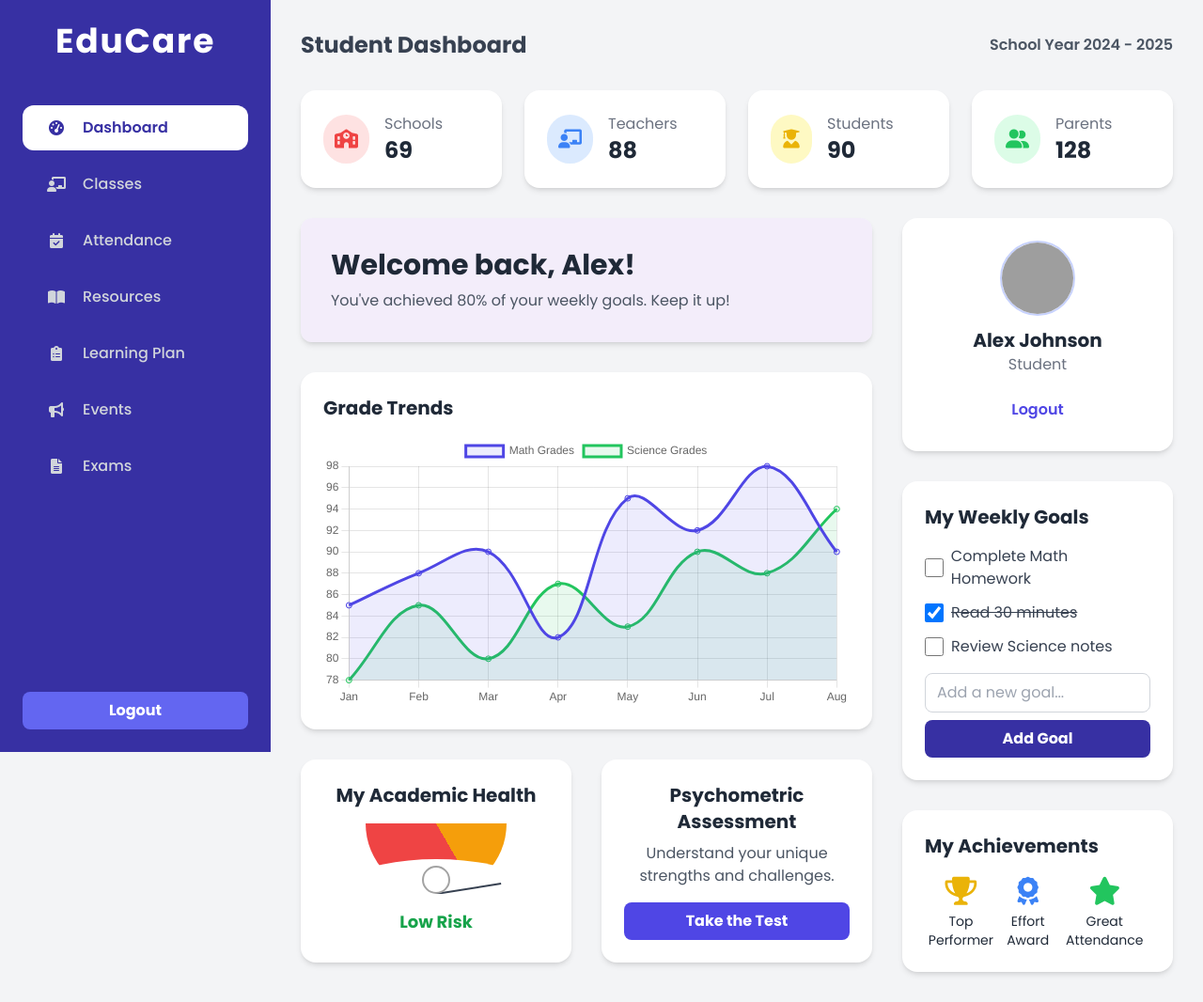
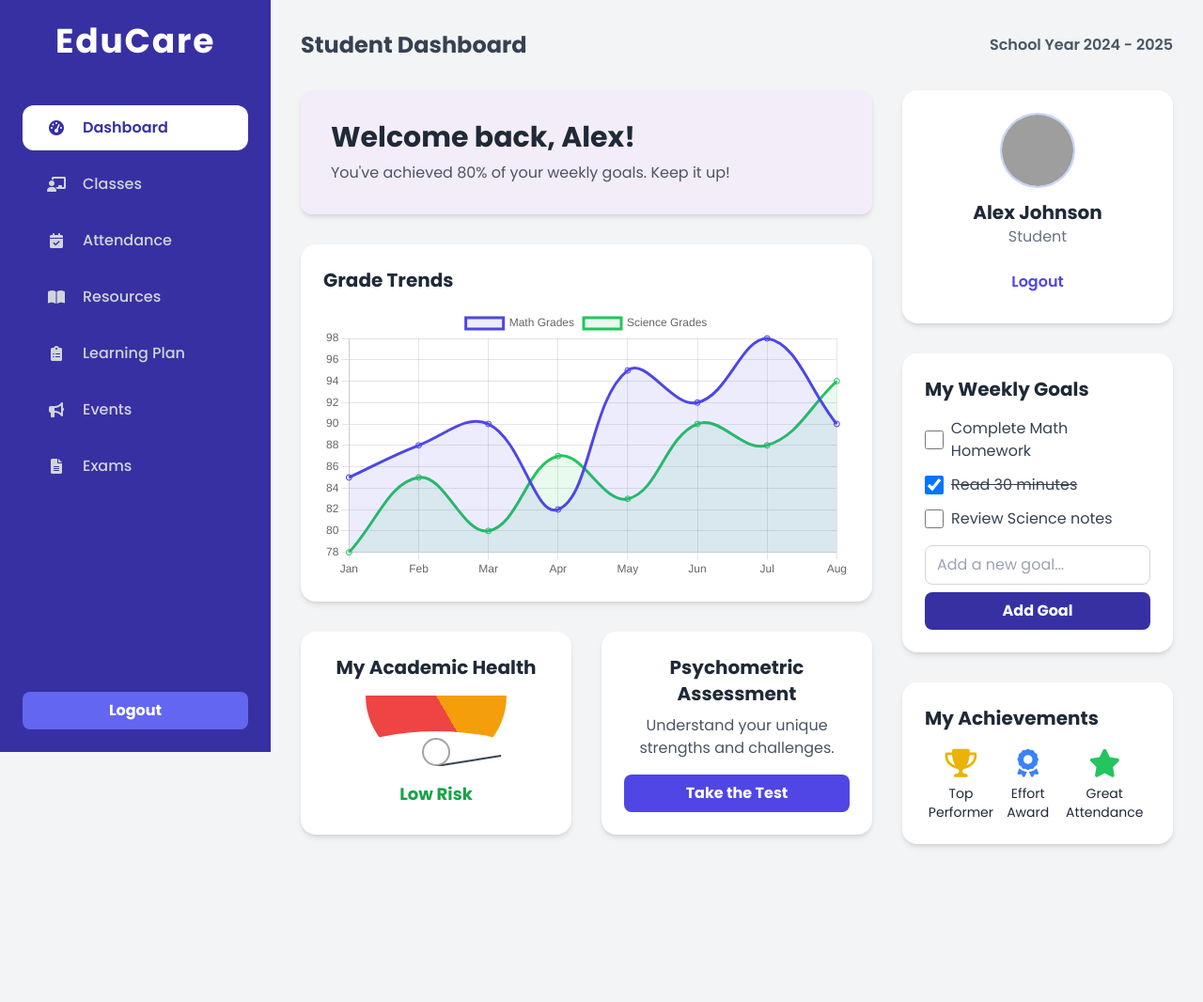
Before and after one commit to idfcLeo/educare2025, a plain HTML site: page dashboard/student.html in a window 1280 px wide. Shown: the whole page at 94% size. After the commit the page ends 930 px from the top, so only its background shows below. Drawn offline with nearby package versions, Linux system fonts and the light colour scheme; grey boxes are pictures that could not be loaded.

Commit message:
Update student.html

```diff
--- a/dashboard/student.html
+++ b/dashboard/student.html
@@ -22,7 +22,7 @@
                 <div class="font-semibold text-gray-600">School Year 2024 - 2025</div>
             </header>
 
-            <div class="grid grid-cols-1 sm:grid-cols-2 lg:grid-cols-4 gap-6 mb-8">
+            <!-- <div class="grid grid-cols-1 sm:grid-cols-2 lg:grid-cols-4 gap-6 mb-8">
                 <div class="dashboard-card flex items-center gap-4">
                     <div class="bg-red-100 p-3 rounded-full"><i class="fas fa-school text-red-500 text-xl"></i></div>
                     <div>
@@ -51,7 +51,7 @@
                         <p class="text-2xl font-bold">128</p>
                     </div>
                 </div>
-            </div>
+            </div> -->
 
             <div class="grid grid-cols-1 lg:grid-cols-3 gap-8">
                 <div class="lg:col-span-2 space-y-8">
```
